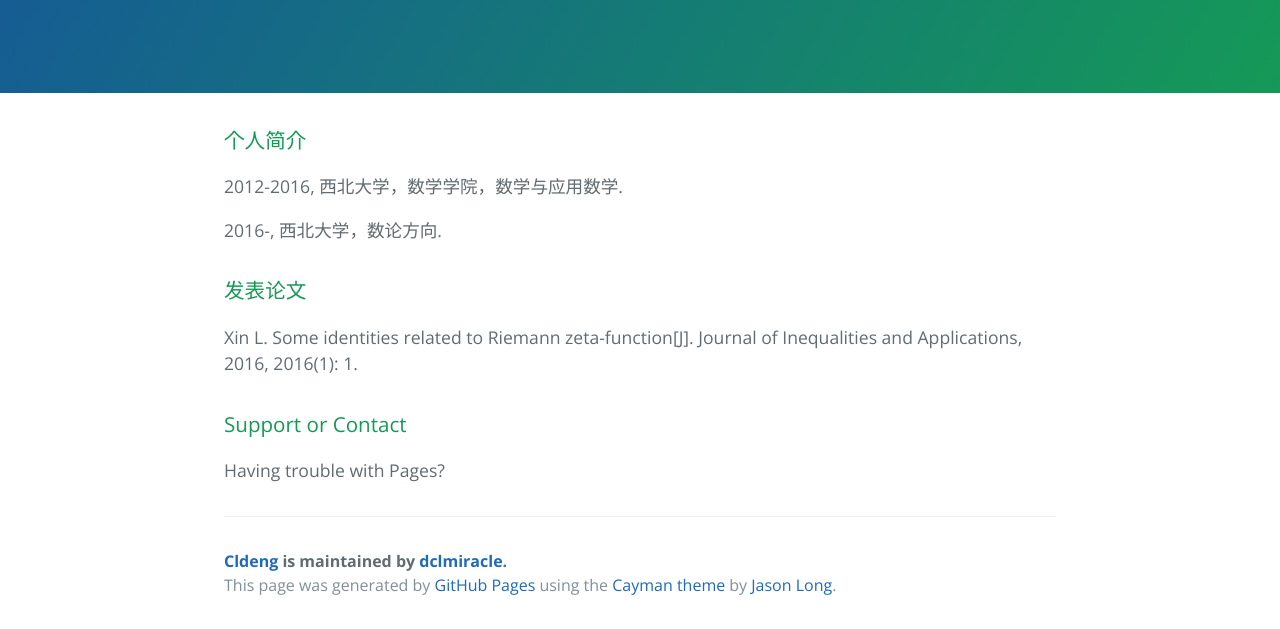
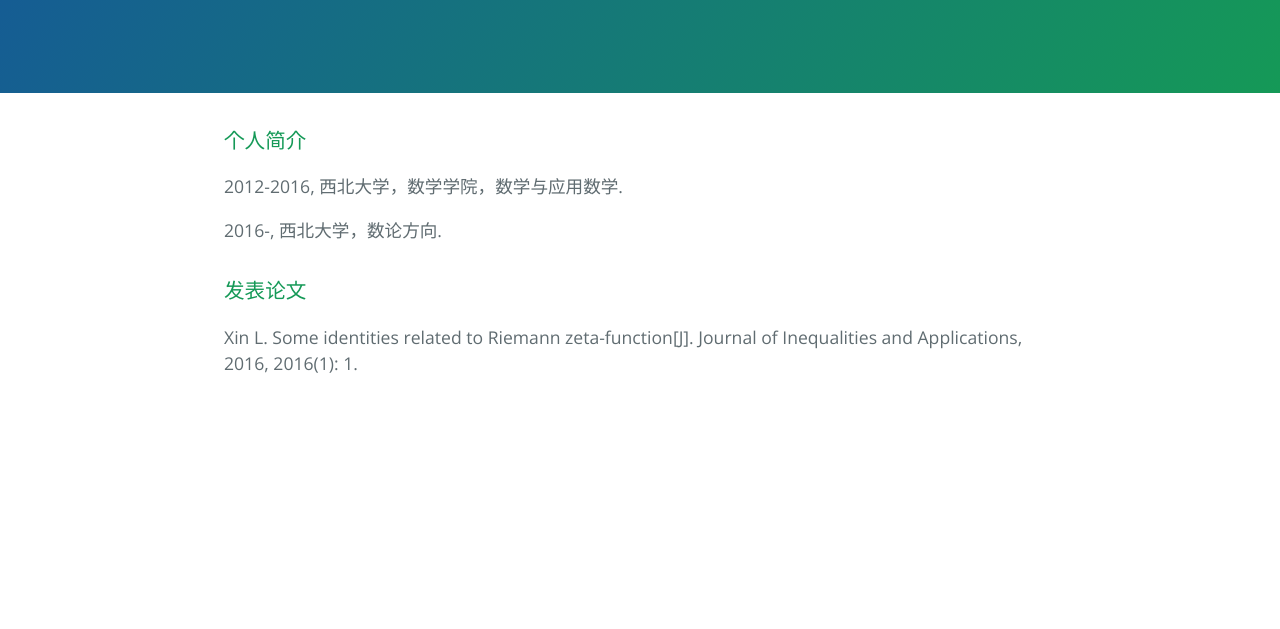
Before and after one commit to Estelle-xin/xlin, a plain HTML site: page index.html in a window 1280 px wide. Shown: the part 213-842 px from the top of the page. After the commit the page ends 800 px from the top, so only its background shows below. Drawn offline with nearby package versions, Linux system fonts and the light colour scheme.

Commit message:
Update index.html

```diff
--- a/index.html
+++ b/index.html
@@ -28,17 +28,6 @@
 
 <p>Xin L. Some identities related to Riemann zeta-function[J]. Journal of Inequalities and Applications, 2016, 2016(1): 1.</p>
 
-<h3>
-
-<a id="support-or-contact" class="anchor" href="#support-or-contact" aria-hidden="true"><span aria-hidden="true" class="octicon octicon-link"></span></a>Support or Contact</h3>
-
-<p>Having trouble with Pages? </p>
-
-      <footer class="site-footer">
-        <span class="site-footer-owner"><a href="https://github.com/dclmiracle/cldeng">Cldeng</a> is maintained by <a href="https://github.com/dclmiracle">dclmiracle</a>.</span>
-
-        <span class="site-footer-credits">This page was generated by <a href="https://pages.github.com">GitHub Pages</a> using the <a href="https://github.com/jasonlong/cayman-theme">Cayman theme</a> by <a href="https://twitter.com/jasonlong">Jason Long</a>.</span>
-      </footer>
 
     </section>
 
```
